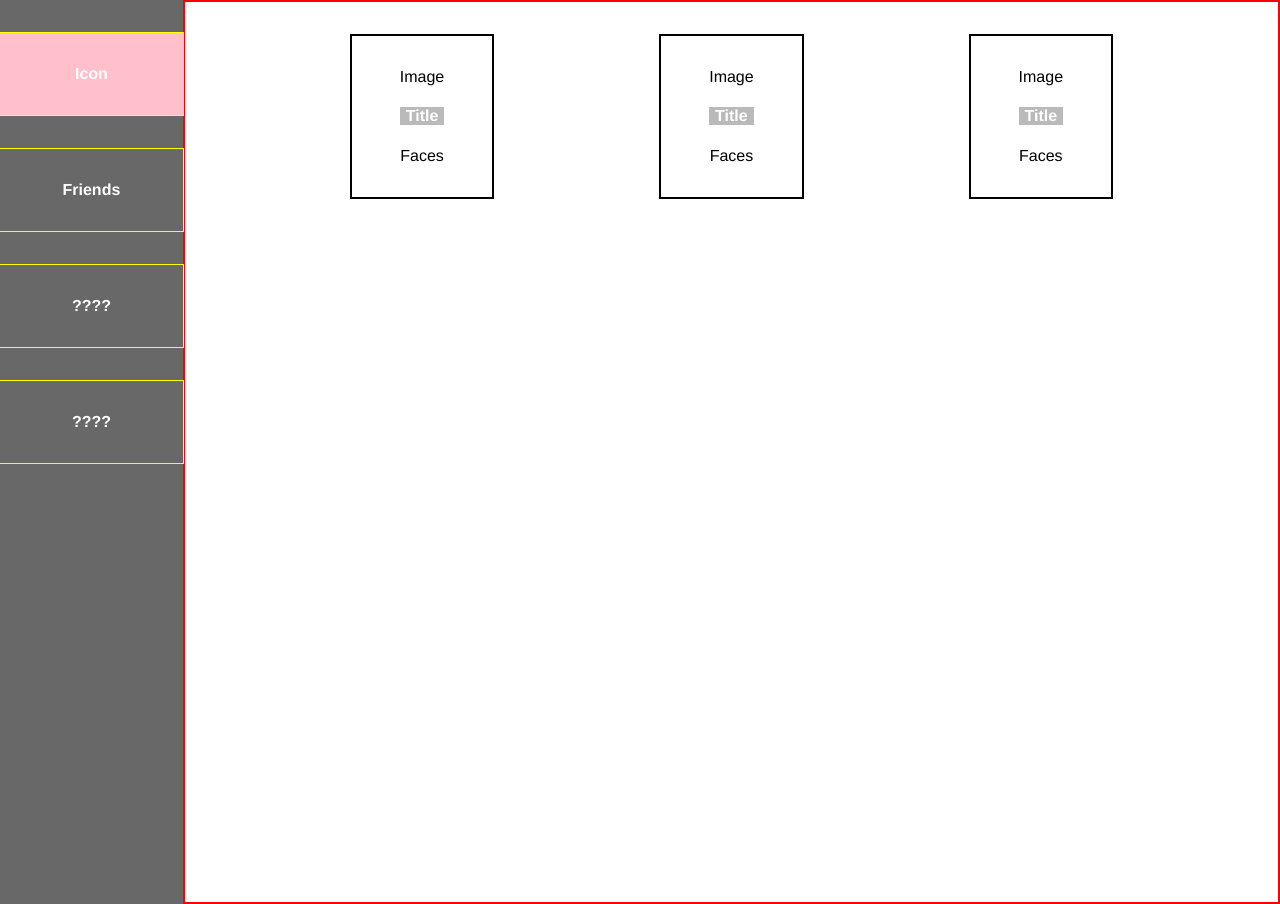
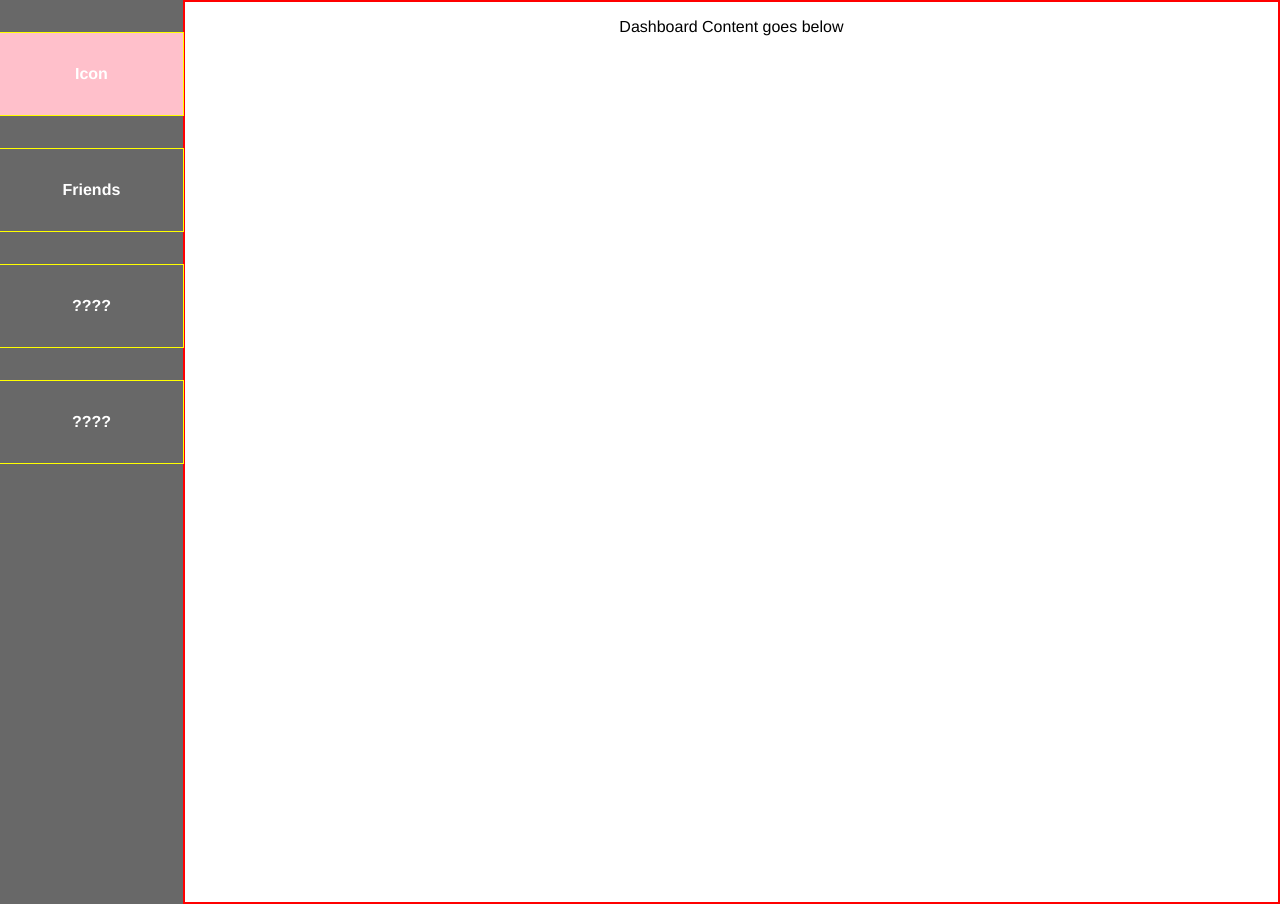
Before and after one commit to derek-y-lee/Castle, a React (Create React App) app: page /dashboard in a window 1280 px wide. Built offline with nearby package versions, Linux system fonts and the light colour scheme.

Commit message:
Revert "Dashboard Plus Social"
This reverts commit 60b3bc0c3e5944cedec13d1582220de237f5c370.

```diff
--- a/src/containers/Dashboard/Dashboard.js
+++ b/src/containers/Dashboard/Dashboard.js
@@ -1,7 +1,6 @@
 import React from 'react';
 import { Link } from 'react-router-dom';
 import classes from './Dashboard.module.scss';
-import SocialGroups from './SocialGroups/SocialGroups';
 
 const { layout, userUI, assortmentUI, dashboardView } = classes;
 
@@ -17,7 +16,7 @@ const dashboard = (props) => {
                 </div>
             </section>
             <section className={dashboardView}>
-                <SocialGroups />
+                <p>Dashboard Content goes below</p>
             </section>
         </div>
     );
```
